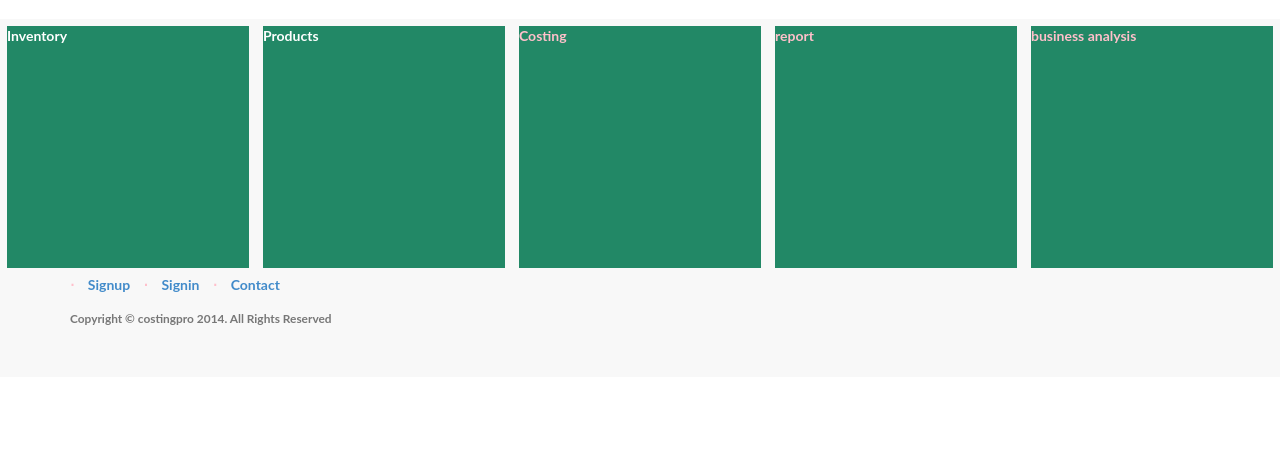
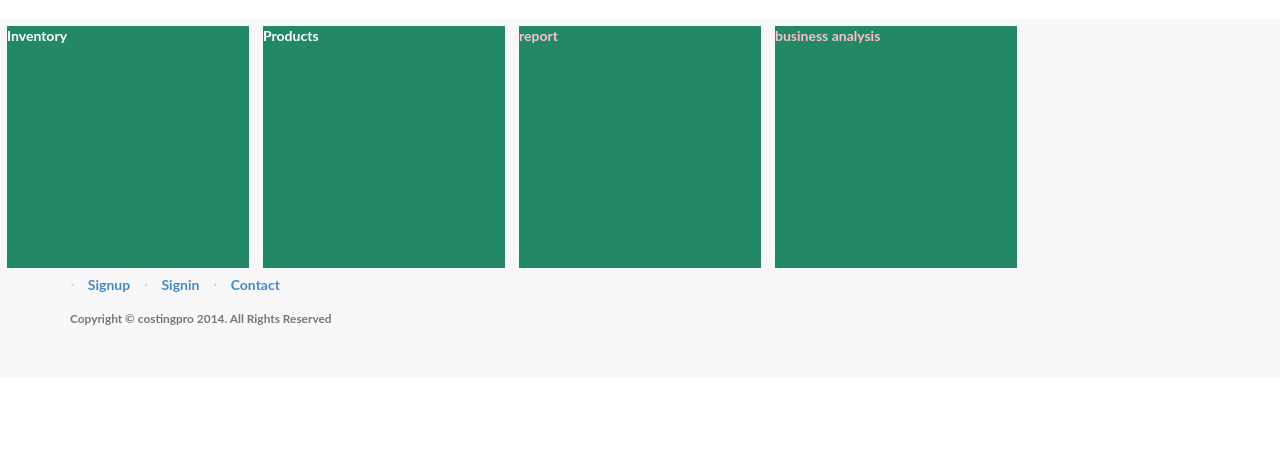
Before and after one commit to EmilyK/costing-pro, a Django app: template dashboard/templates/dashboard/menu.html in a window 1280 px wide. Shown: the part 51-518 px from the top of the page. Run offline with Django 3.2, Linux system fonts and the light colour scheme; the template is opened without the code that fills it, so the values that code supplies are empty; parts of the project's set-up code (start-up, migrations or seed data) failed here and were passed over; some libraries are stand-ins or nearby versions.

Commit message:
menus modified

```diff
--- a/dashboard/templates/dashboard/menu.html
+++ b/dashboard/templates/dashboard/menu.html
@@ -55,13 +55,6 @@ body {
   </a>
 </div>
 
-
-  <div class="tile">
-    <div class = content>
-    Costing
-    </div>
-  </div>
-
   <div class="tile">
     <div class = content>
     report
```
